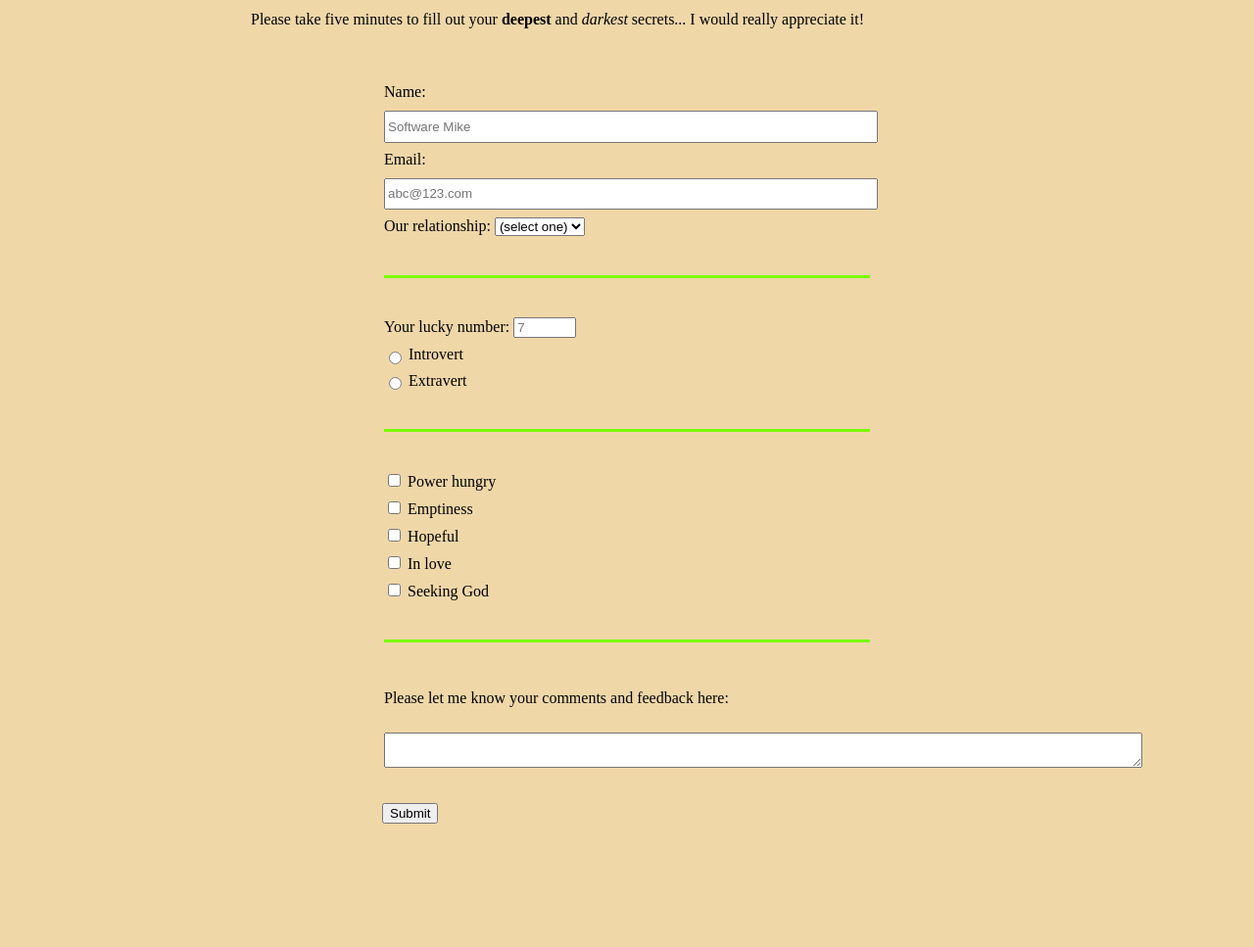
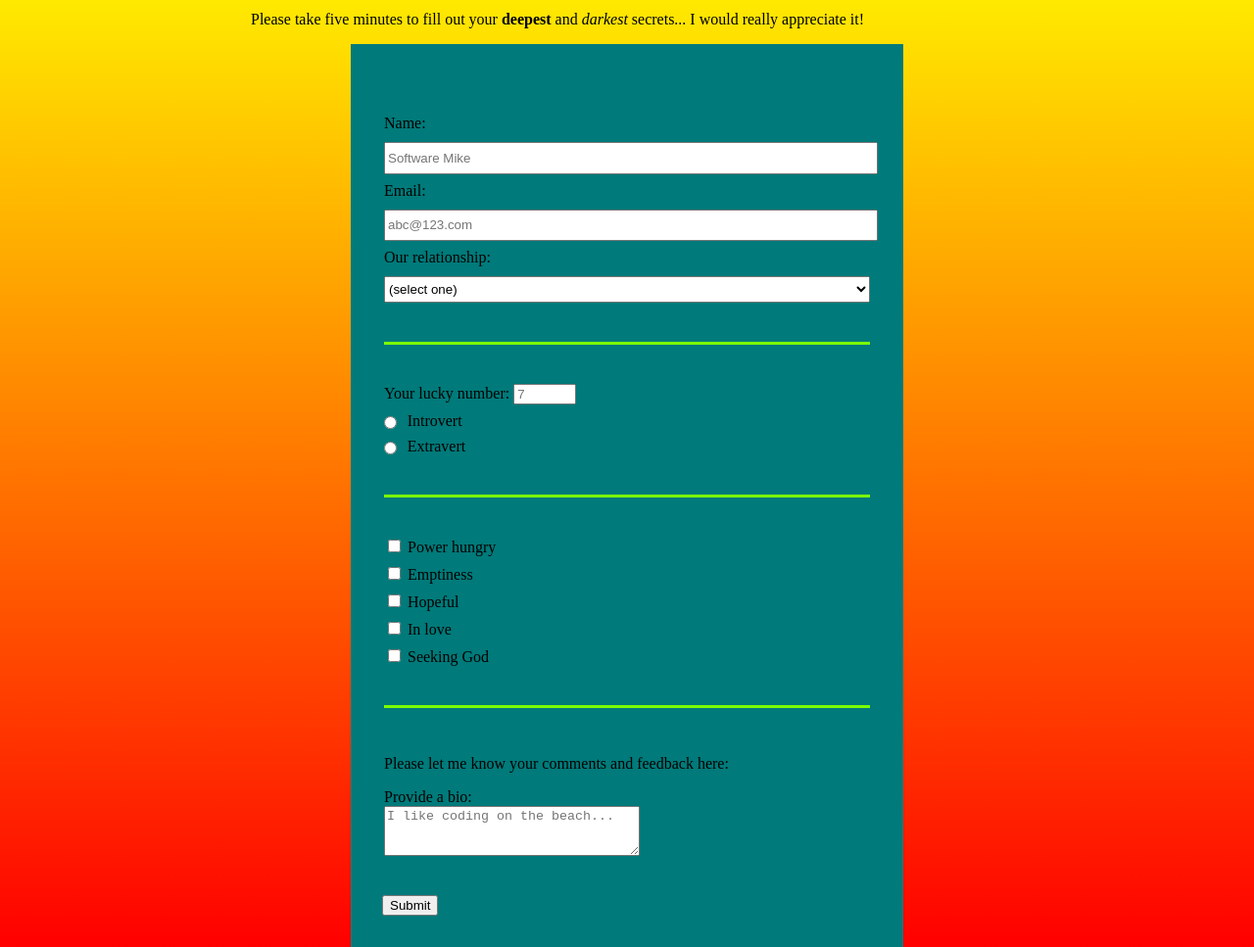
Before and after one commit to MikeIrlbeck/First-HTML-Projects, a plain HTML site: page ProjectBuildSurvey/index.html in a window 1280 px wide. Shown: the part 90-1057 px from the top of the page at 98% size. Before the commit the page ends 963 px from the top, so only its background shows below. Drawn offline with Linux system fonts and the light colour scheme.

Commit message:
Improved the styling.

```diff
--- a/ProjectBuildSurvey/index.html
+++ b/ProjectBuildSurvey/index.html
@@ -14,7 +14,7 @@
         <label id="name-label">Name: <input class="fullWidth" id="name" type="text" required placeholder="Software Mike"></label>
         <label id="email-label">Email: <input class="fullWidth" id="email" type="email" required placeholder="abc@123.com"></label>
         <label for="dropdown">Our relationship:
-          <select id="dropdown">
+          <select class="fullWidth" id="dropdown">
             <option value="">(select one)</option>
             <option value="1">Close</option>
             <option value="2">Far</option>
@@ -40,7 +40,8 @@
 
       <fieldset>
         <p>Please let me know your comments and feedback here:</p>
-        <textarea class="fullWidth"></textarea>
+        <label for="bio">Provide a bio:
+          <textarea class="inline" id="bio" name="bio" rows="3" cols="30" placeholder="I like coding on the beach..."></textarea></label>
       </fieldset>
       <button id="submit" type="submit">Submit</button>
     </form>
--- a/ProjectBuildSurvey/styles.css
+++ b/ProjectBuildSurvey/styles.css
@@ -1,7 +1,7 @@
 body {
   width: 100%;
   margin:0;
-  background-color: hsl(39, 70%, 80%)
+  background: linear-gradient(rgb(255,255,0), rgb(255,0,0));
 }
 
 h1 {
@@ -21,7 +21,8 @@ form {
   max-width: 500px;
   min-width: 300px;
   margin: 0 auto;
-  padding-bottom: 2em;
+  padding: 2em;
+  background-color: rgb(0,122,122);
 }
 
 fieldset {
@@ -43,8 +44,15 @@ label {
   margin: 10px 0 0 0;
   width: 100%;
   min-height: 2em;
+  display: block;
 }
 
 .centerInput {
+  width: unset;
+  margin: 0 0.5em 0 0;
   vertical-align: middle;
 }
+
+.inline {
+  display: block;
+}
```
